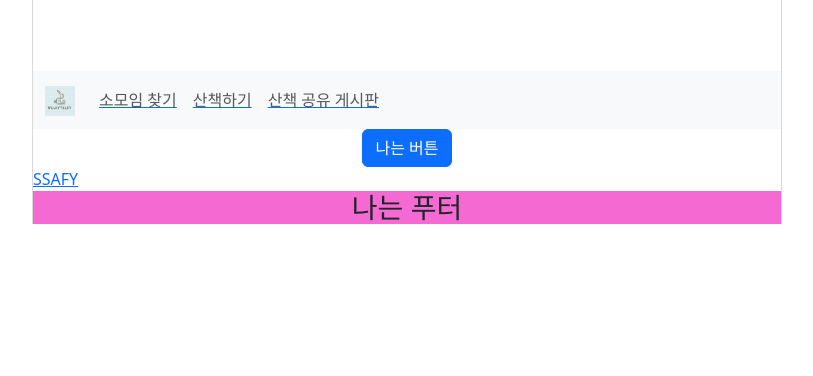
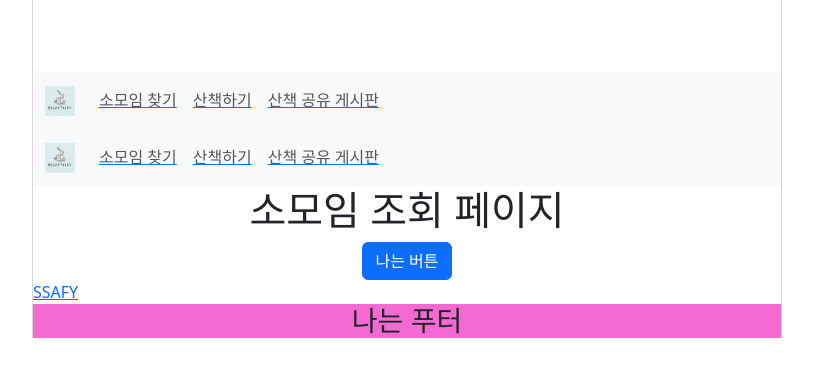
Before and after one commit to ssafy-10th-a808-team/walky-talky, a Vue app in the folder frontend/: page /club in a window 1280 px wide. Shown: the top 376 px of the page, without its empty margins (233-1046 px from the left). Built offline with nearby package versions, Linux system fonts and the light colour scheme.

Commit message:
[FE] Rename : rename group to club

```diff
--- a/frontend/src/components/common/TheHeaderNav.vue
+++ b/frontend/src/components/common/TheHeaderNav.vue
@@ -10,7 +10,7 @@
     <div class="collapse navbar-collapse" id="navbarNav">
       <ul class="navbar-nav">
         <li class="nav-item">
-          <RouterLink :to="{ name : 'group' }">
+          <RouterLink :to="{ name : 'club' }">
             <a class="nav-link" aria-current="page">소모임 찾기</a>
           </RouterLink>
         </li>
--- a/frontend/src/router/index.js
+++ b/frontend/src/router/index.js
@@ -9,9 +9,9 @@ import MyLocationView from '@/views/member/MyLocationView.vue'
 import DoWalk from '@/views/walk/DoWalk.vue'
 import WalkList from '@/views/walk/WalkList.vue'
 
-// group router 소모임
-import GroupView from '@/views/group/GroupView.vue'
-import GroupMemory from '@/views/group/GroupMemoryView.vue'
+// club router 소모임
+import ClubView from '@/views/club/clubView.vue'
+import ClubMemory from '@/views/club/clubMemoryView.vue'
 
 // shareboard router 산책공유게시판
 import ShareBoardView from '@/views/shareboard/ShareBoardView.vue'
@@ -52,16 +52,16 @@ const router = createRouter({
       component: WalkList
     },
 
-    // group router 소모임
+    // club router 소모임
     {
-      path: '/group',
-      name: 'group',
-      component: GroupView
+      path: '/club',
+      name: 'club',
+      component: ClubView
     },
     {
-      path: '/group/memory',
-      name: 'group-memory',
-      component: GroupMemory
+      path: '/club/memory',
+      name: 'club-memory',
+      component: ClubMemory
     },
 
     // shareboard router 산책공유게시판
```
Also changed, not shown: frontend/src/views/club/ClubMemoryView.vue (renamed from frontend/src/views/group/GroupMemoryView.vue), frontend/src/views/club/ClubView.vue (renamed from frontend/src/views/group/GroupView.vue).
